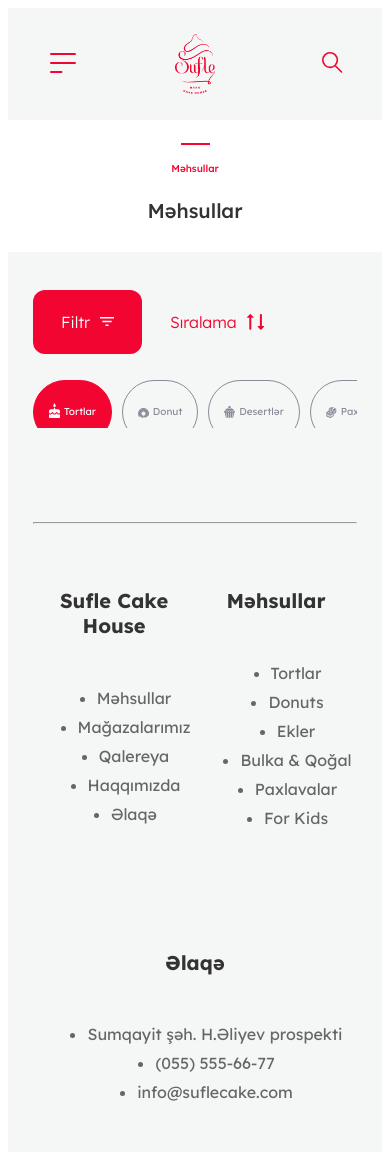
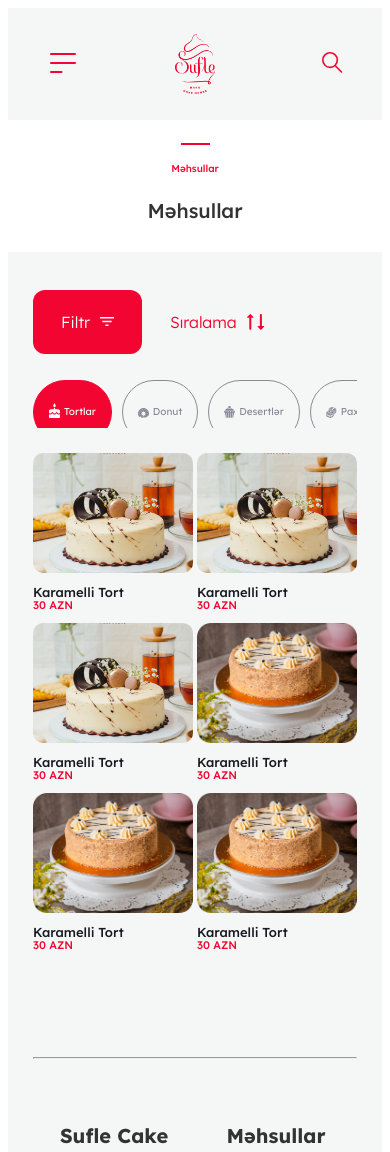
Before and after one commit to tarlansoltanov/sufle-front, a React (Vite) app: page /products in a window 390 px wide. Shown: the top 1152 px of the page. Built offline with nearby package versions, Linux system fonts and the light colour scheme.

Commit message:
Products Page Products added with Responsive

```diff
--- a/src/views/products/Products.module.scss
+++ b/src/views/products/Products.module.scss
@@ -1,6 +1,9 @@
 .wrapper {
   display: flex;
-  gap: 120px;
+
+  gap: 90px;
+
+  justify-content: space-between;
 
   @media screen and (max-width: 1280px) {
     flex-direction: column;
@@ -318,8 +321,9 @@
   }
 }
 
-.products {
-  width: calc(100% - 250px - 120px);
+.main {
+  max-width: 1100px;
+  width: calc(100% - 250px - 90px);
 
   @media screen and (max-width: 1280px) {
     width: 100%;
@@ -332,8 +336,11 @@
 
     gap: 50px;
 
+    padding-bottom: 65px;
+
     @media screen and (max-width: 1280px) {
       gap: 0;
+      padding-bottom: 25px;
     }
 
     & > .categories {
@@ -400,6 +407,8 @@
 
       & > ul {
         display: none;
+
+        z-index: 2;
       }
 
       &.sortOpen {
@@ -486,4 +495,45 @@
       }
     }
   }
+
+  & > .products {
+    display: flex;
+    flex-wrap: wrap;
+    justify-content: space-between;
+
+    & .photo {
+      $width: calc(100vw - 12vw - 12vw - 250px - 90px);
+
+      width: calc($width * 0.333 - 26px);
+      height: calc(($width * 0.333 - 26px) * 0.75);
+
+      @media screen and (max-width: 1280px) {
+        $width: calc(100vw - 12vw - 12vw);
+
+        width: calc($width * 0.333 - 26px);
+        height: calc(($width * 0.333 - 26px) * 0.75);
+      }
+
+      @media screen and (max-width: 1024px) {
+        $width: calc(100vw - 12vw - 12vw);
+
+        width: calc($width * 0.5 - 20px);
+        height: calc(($width * 0.5 - 20px) * 0.75);
+      }
+
+      @media screen and (max-width: 768px) {
+        $width: calc(100vw - 25px - 25px);
+
+        width: calc($width * 0.333 - 10px);
+        height: calc(($width * 0.333 - 10px) * 0.75);
+      }
+
+      @media screen and (max-width: 480px) {
+        $width: calc(100vw - 25px - 25px);
+
+        width: calc($width * 0.5 - 10px);
+        height: calc(($width * 0.5 - 10px) * 0.75);
+      }
+    }
+  }
 }
--- a/src/views/products/index.tsx
+++ b/src/views/products/index.tsx
@@ -7,6 +7,7 @@ import ScrollContainer from 'react-indiana-drag-scroll';
 import Container from '../../components/Container/Container';
 import Title from '../../components/Title/Title';
 import Selector from '../../components/Selector/Selector';
+import Card from '../../components/Card/Card';
 
 import styles from './Products.module.scss';
 import './range-slider.css';
@@ -177,7 +178,7 @@ const Products = () => {
             <button className={styles.submitBtn}>Tətbiq et</button>
           </section>
 
-          <section className={styles.products}>
+          <section className={styles.main}>
             <div className={styles.ordering}>
               <ScrollContainer className={styles.categories}>
                 <Selector
@@ -270,6 +271,45 @@ const Products = () => {
                 </ul>
               </div>
             </div>
+
+            <div className={styles.products}>
+              <Card
+                photo="/src/assets/images/product/product2.jpg"
+                name="Karamelli Tort"
+                price={30.0}
+                photoClass={styles.photo}
+              />
+              <Card
+                photo="/src/assets/images/product/product2.jpg"
+                name="Karamelli Tort"
+                price={30.0}
+                photoClass={styles.photo}
+              />
+              <Card
+                photo="/src/assets/images/product/product2.jpg"
+                name="Karamelli Tort"
+                price={30.0}
+                photoClass={styles.photo}
+              />
+              <Card
+                photo="/src/assets/images/product/product1.png"
+                name="Karamelli Tort"
+                price={30.0}
+                photoClass={styles.photo}
+              />
+              <Card
+                photo="/src/assets/images/product/product1.png"
+                name="Karamelli Tort"
+                price={30.0}
+                photoClass={styles.photo}
+              />
+              <Card
+                photo="/src/assets/images/product/product1.png"
+                name="Karamelli Tort"
+                price={30.0}
+                photoClass={styles.photo}
+              />
+            </div>
           </section>
         </div>
       </Container>
```
Also changed, not shown: src/assets/images/product/product1.png (added), src/assets/images/product/product2.jpg (added).
